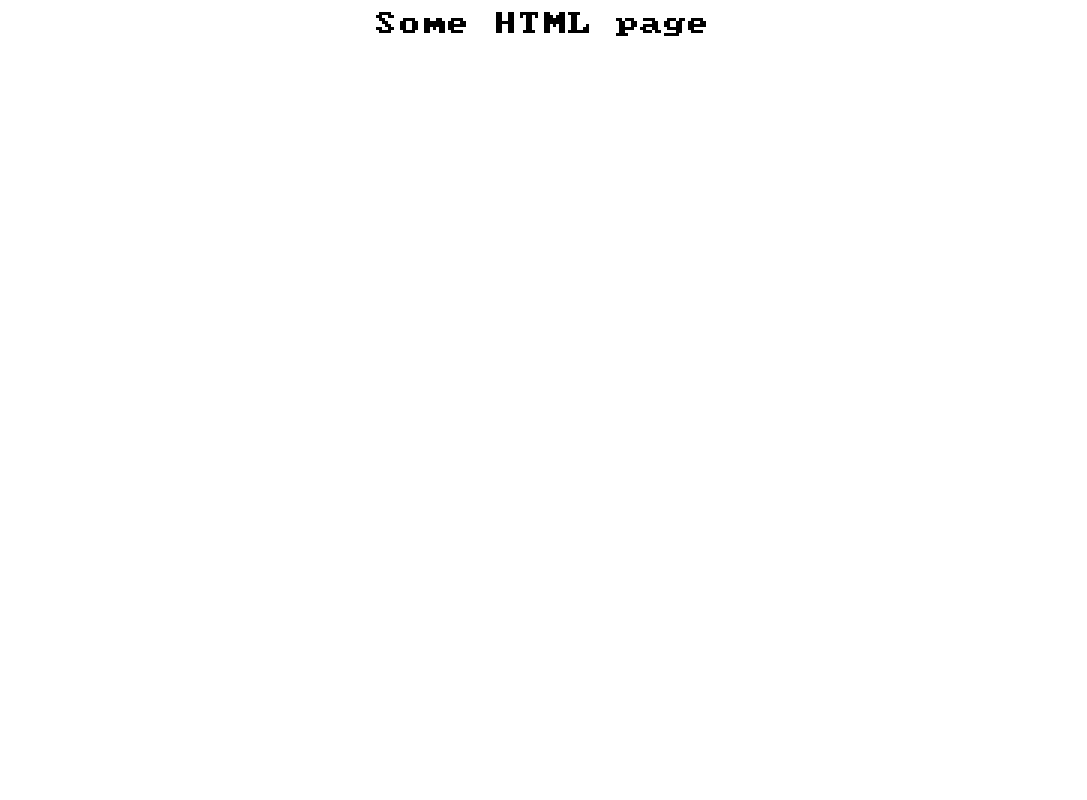
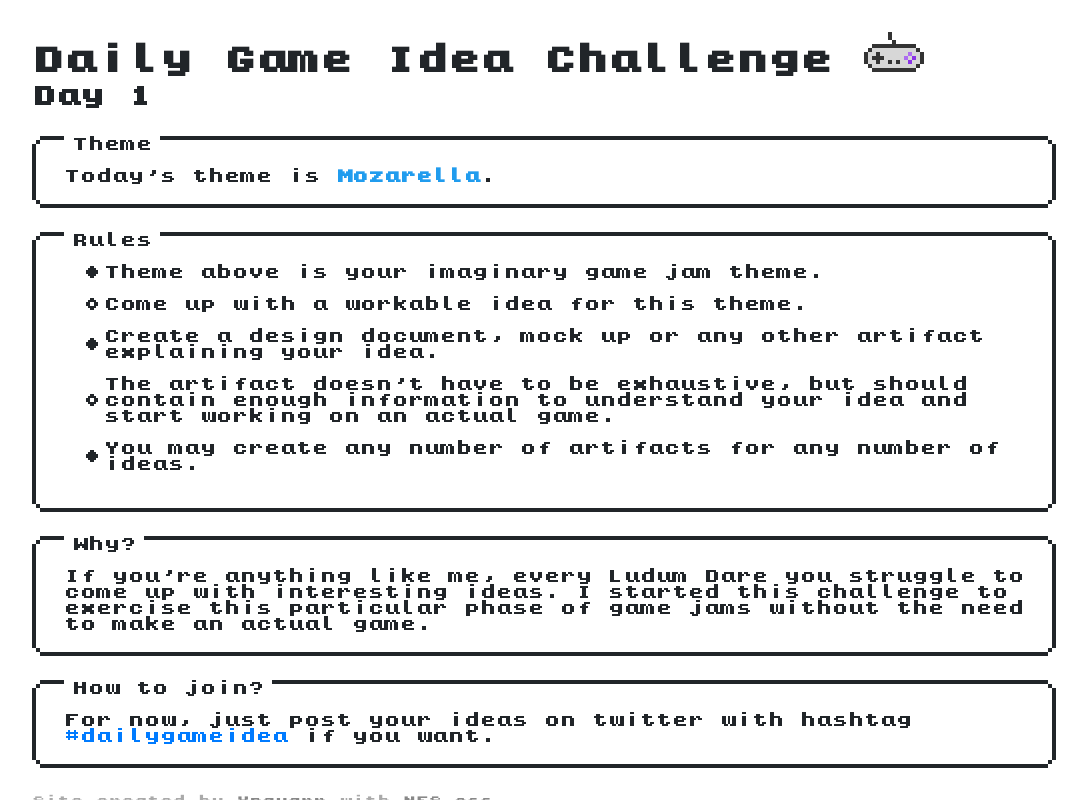
Before and after one commit to Yngwarr/daily-game-idea, a plain HTML site: page index.html in a window 1280 px wide. Shown: the whole page, without its empty margins (96-1183 px from the left). Drawn offline with nearby package versions, Linux system fonts and the light colour scheme.

Commit message:
full page of rules

```diff
--- a/css/main.css
+++ b/css/main.css
@@ -1,35 +1,48 @@
 /* http://meyerweb.com/eric/tools/css/reset/ v2.0b1 | 201101 */
-html, body, div, span, applet, object, iframe, h1, h2, h3, h4, h5, h6, p, blockquote, pre, a, abbr, acronym, address, big, cite, code, del, dfn, em, img, ins, kbd, q, s, samp, small, strike, strong, sub, sup, tt, var, b, u, i, center, dl, dt, dd, ol, ul, li, fieldset, form, label, legend, table, caption, tbody, tfoot, thead, tr, th, td, article, aside, canvas, details, figcaption, figure, footer, header, hgroup, menu, nav, section, summary, time, mark, audio, video { margin: 0; padding: 0; border: 0; outline: 0; font-size: 100%; font: inherit; vertical-align: baseline; } /* HTML5 display-role reset for older browsers */ article, aside, details, figcaption, figure, footer, header, hgroup, menu, nav, section { display: block; } body { line-height: 1; } ol, ul { list-style: none; } blockquote, q { quotes: none; } blockquote:before, blockquote:after, q:before, q:after { content: ''; content: none; } /* remember to define visible focus styles!  :focus { outline: ?????; } */ /* remember to highlight inserts somehow! */ ins { text-decoration: none; } del { text-decoration: line-through; } table { border-collapse: collapse; border-spacing: 0; }
+/*html, body, div, span, applet, object, iframe, h1, h2, h3, h4, h5, h6, p, blockquote, pre, a, abbr, acronym, address, big, cite, code, del, dfn, em, img, ins, kbd, q, s, samp, small, strike, strong, sub, sup, tt, var, b, u, i, center, dl, dt, dd, ol, ul, li, fieldset, form, label, legend, table, caption, tbody, tfoot, thead, tr, th, td, article, aside, canvas, details, figcaption, figure, footer, header, hgroup, menu, nav, section, summary, time, mark, audio, video { margin: 0; padding: 0; border: 0; outline: 0; font-size: 100%; font: inherit; vertical-align: baseline; } [> HTML5 display-role reset for older browsers */ article, aside, details, figcaption, figure, footer, header, hgroup, menu, nav, section { display: block; } body { line-height: 1; } ol, ul { list-style: none; } blockquote, q { quotes: none; } blockquote:before, blockquote:after, q:before, q:after { content: ''; content: none; } /* remember to define visible focus styles!  :focus { outline: ?????; } */ /* remember to highlight inserts somehow! <] ins { text-decoration: none; } del { text-decoration: line-through; } table { border-collapse: collapse; border-spacing: 0; }*/
 
 @font-face {
-    font-family: IBM;
-    src: url('../font/PxPlus_IBM_CGA.ttf');
+    font-family: Kongtext;
+    src: url('../font/kongtext.ttf');
 }
 
-html {
-	font-size: 10px;
+html, body, pre, code, kbd, samp {
+    font-family: Kongtext;
 }
 
 body {
 	background: #fff;
 }
 
-body * {
-	font-family: IBM;
+#wrapper {
+    width: 100vw;
+    height: 100vh;
+    border: 0;
+    overflow-x: hidden
 }
 
-h1 {
-	font-size: 2.4rem;
-	color: #000;
-	text-align: center;
-	margin-top: 1.2rem;
+#column {
+    width: 80%;
+    margin: 0 auto;
 }
 
-a {
-	color: #555;
-	text-decoration: none;
+#column > h1, #column > section {
+    margin-top: 2rem;
 }
 
-a:hover {
-	text-shadow: 2px 2px #ccc;
+#column > h2 {
+    margin-bottom: 2rem;
 }
+
+#theme {
+    font-weight: bold;
+}
+
+.footer {
+    font-size: 0.8em;
+    color: #aaa;
+}
+
+.footer a {
+    color: #888;
+}
--- a/index.html
+++ b/index.html
@@ -2,15 +2,60 @@
 <html>
     <head>
         <meta charset='utf-8'>
-		<title>Some HTML page</title>
+        <title>Daily Game Idea Challenge</title>
         <meta name="viewport" content="width=device-width, initial-scale=1.0">
+        <link href="https://unpkg.com/nes.css@latest/css/nes.min.css" rel="stylesheet" />
         <link href='css/main.css' rel='stylesheet'>
-		<!--<script src='js/3rd/pixi.js'></script>-->
         <script src='js/main.js'></script>
     </head>
     <body onload='init()'>
-		<h1>Some HTML page</h1>
-        <!-- used for games with canvas -->
-		<!--<div id='wrapper'></div>-->
+        <div id='wrapper'>
+            <div id='column'>
+                <h1>Daily Game Idea Challenge <i class="snes-logo"></i></h1>
+                <h2>Day <span id='day-number'>2</span></h1>
+                <section class='nes-container with-title is-rounded'>
+                    <p class='title'>Theme</p>
+                    <p>Today's theme is <span class='nes-text is-primary' id='theme'>Danger</span>.</p>
+                </section>
+                <section class='nes-container with-title is-rounded'>
+                    <p class='title'>Rules</p>
+                    <div class='lists'>
+                        <ul class='nes-list is-disc'>
+                            <li>Theme above is your imaginary game jam theme.</li>
+                        </ul>
+                        <ul class='nes-list is-circle'>
+                            <li>Come up with a workable idea for this theme.</li>
+                        </ul>
+                        <ul class='nes-list is-disc'>
+                            <li>Create a design document, mock up or any other artifact explaining your idea.</li>
+                        </ul>
+                        <ul class='nes-list is-circle'>
+                            <li>The artifact doesn't have to be exhaustive, but should contain enough information to understand your idea and start working on an actual game.</li>
+                        </ul>
+                        <ul class='nes-list is-disc'>
+                            <li>You may create any number of artifacts for any number of ideas.</li>
+                        </ul>
+                    </div>
+                </section>
+                <section class='nes-container with-title is-rounded'>
+                    <p class='title'>Why?</p>
+                    <p>
+                        If you're anything like me, every Ludum Dare you struggle
+                        to come up with interesting ideas. I started this challenge
+                        to exercise this particular phase of game jams without the
+                        need to make an actual game.
+                    </p>
+                </section>
+                <section class='nes-container with-title is-rounded'>
+                    <p class='title'>How to join?</p>
+                    <p>
+                        For now, just post your ideas on twitter with hashtag <a href='https://twitter.com/search?q=%23dailygameidea'>#dailygameidea</a> if you want.
+                    </p>
+                </section>
+                <section class='footer'>
+                    Site created by <a href='https://hardweird.ru'>Yngvarr</a> with <a href='https://nostalgic-css.github.io/NES.css/'>NES.css</a>.
+                </section>
+            </div>
+        </div>
     </body>
 </html>
--- /dev/null
+++ b/info.json
@@ -0,0 +1,4 @@
+{
+  "day": 1,
+  "theme": "Mozarella"
+}
--- a/js/main.js
+++ b/js/main.js
@@ -1,2 +1,5 @@
-function init() {
+async function init() {
+    const info = await (await fetch('../info.json')).json();
+    document.getElementById('day-number').innerText = info.day.toString();
+    document.getElementById('theme').innerText = info.theme;
 }
```
Also changed, not shown: font/kongtext.ttf (added). Lines whose indentation alone changed are shown as unchanged.
